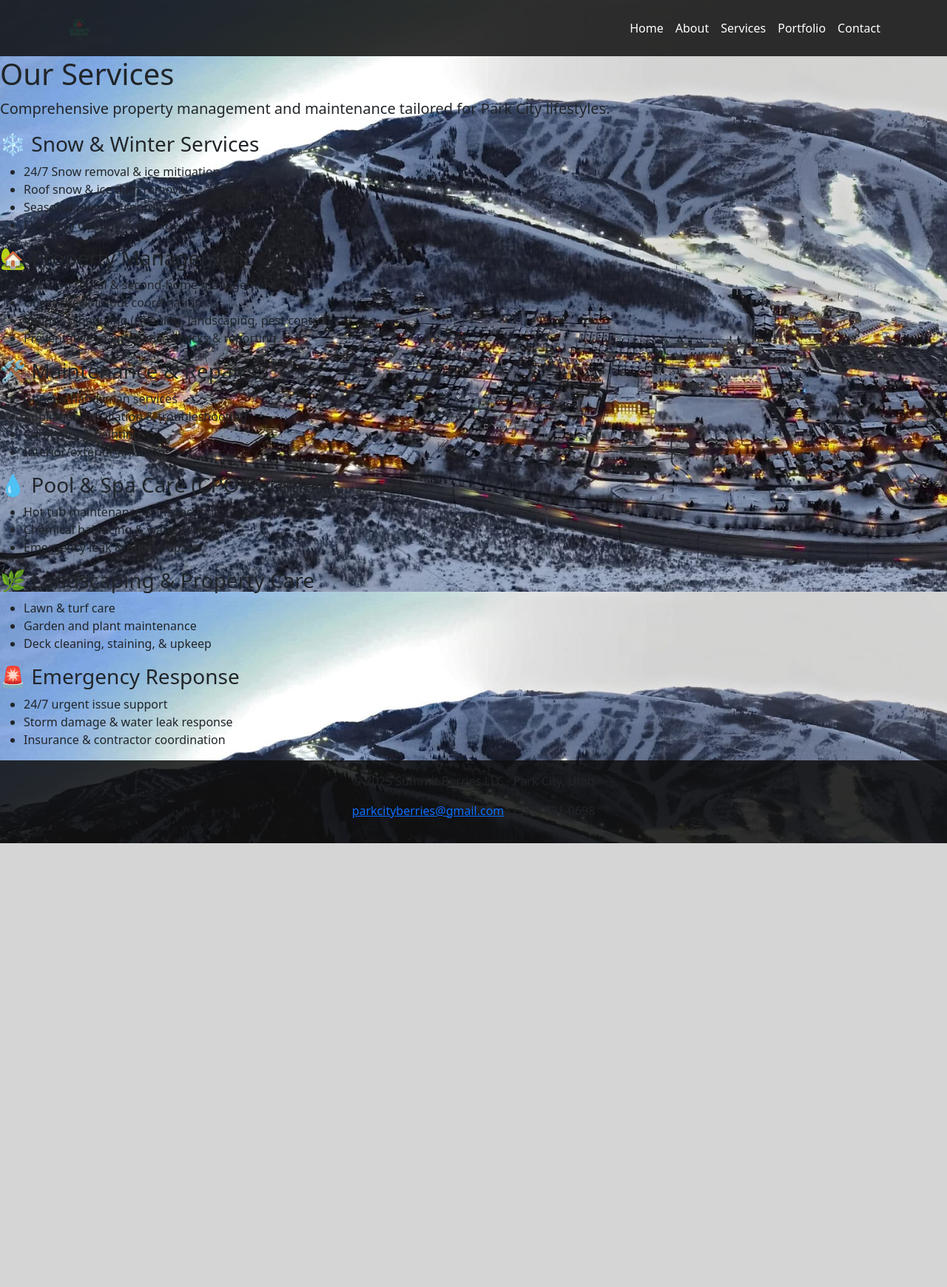
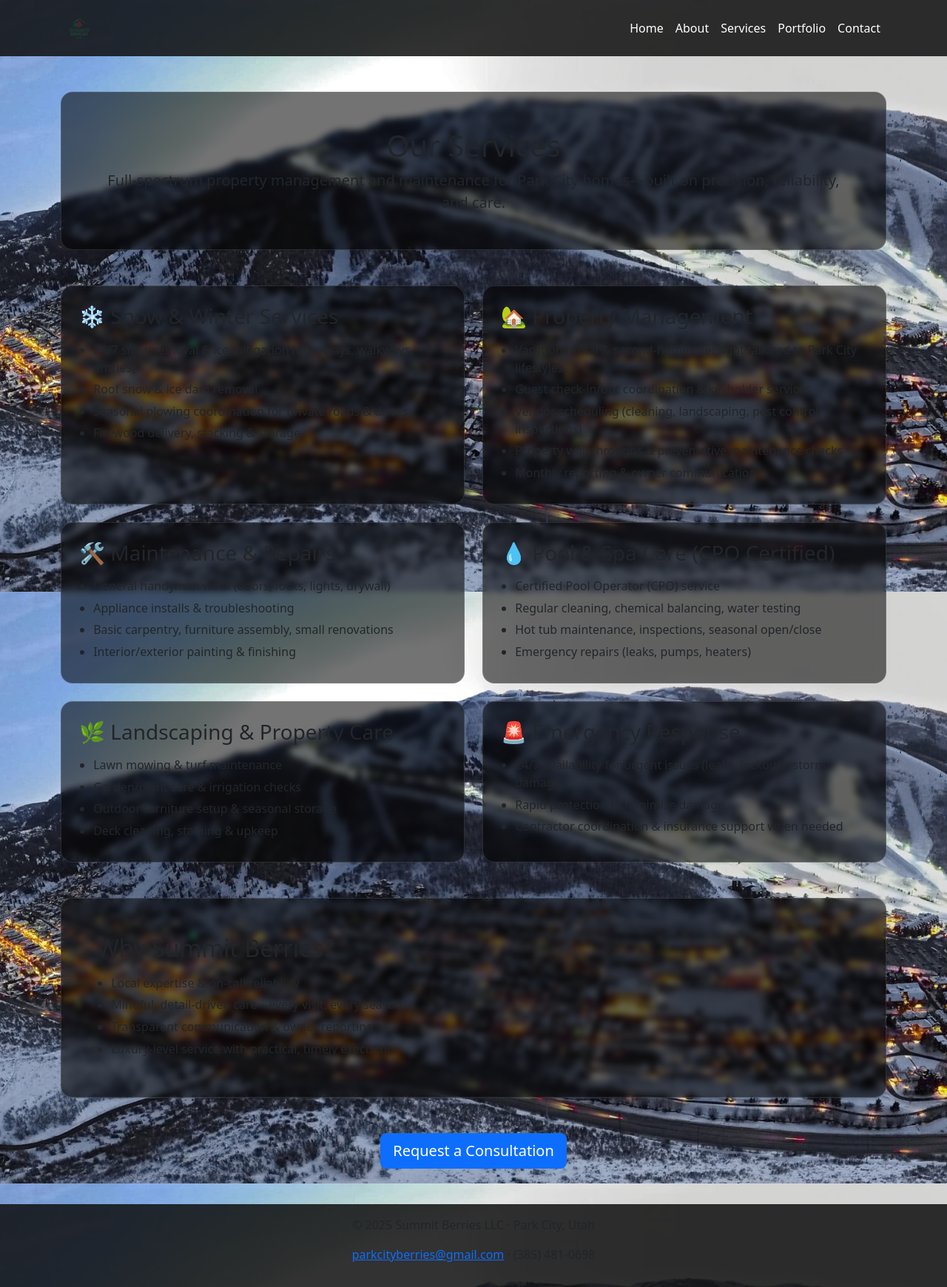
Before and after one commit to MasonShattuck/summitberries, a Flask app: page /services in a window 1280 px wide. Shown: the whole page at 74% size. Before the commit the page ends 1140 px from the top, so only its background shows below. Run offline with Flask 2, Linux system fonts and the light colour scheme.

Commit message:
Revamp Services page with glass panels and service grid

```diff
--- a/static/style.css
+++ b/static/style.css
@@ -55,3 +55,19 @@ a:hover{ color:#ffffff; }
   font-weight: 700;
   text-shadow: 2px 2px 6px rgba(0,0,0,0.65);
 }
+/* --- Services page helpers --- */
+.glass{
+  background: rgba(0,0,0,0.55);
+  border: 1px solid rgba(255,255,255,0.12);
+  border-radius: 1rem;
+  backdrop-filter: blur(4px);
+}
+
+/* tighten lists on service cards */
+.glass ul{
+  padding-left: 1.2rem;
+  margin-bottom: 0;
+}
+.glass li{
+  margin-bottom: .35rem;
+}
--- a/templates/services.html
+++ b/templates/services.html
@@ -1,51 +1,117 @@
 {% extends "base.html" %}
+{% block content %}
 
-{% block content %}
-<h1>Our Services</h1>
-<p class="lead">Comprehensive property management and maintenance tailored for Park City lifestyles.</p>
+<!-- Page header -->
+<section class="container my-5">
+  <div class="glass p-4 p-md-5 mb-4 text-center">
+    <h1 class="mb-2">Our Services</h1>
+    <p class="lead mb-0">
+      Full-spectrum property management and maintenance for Park City homes—built on precision, reliability, and care.
+    </p>
+  </div>
+</section>
 
-<h3>❄️ Snow & Winter Services</h3>
-<ul>
-  <li>24/7 Snow removal & ice mitigation</li>
+<!-- Services grid -->
+<section class="container mb-5">
+  <div class="row g-4">
+
+    <!-- Snow & Winter Services -->
+    <div class="col-12 col-md-6">
+      <div class="glass h-100 p-4">
+        <h3 class="mb-3">❄️ Snow & Winter Services</h3>
+        <ul class="mb-0">
+          <li>24/7 snow removal & ice mitigation (driveways, walkways, entries)</li>
           <li>Roof snow & ice dam removal</li>
-  <li>Seasonal plowing coordination</li>
-  <li>Firewood delivery & storage</li>
+          <li>Seasonal plowing coordination for private roads & drives</li>
+          <li>Firewood delivery, stacking & storage</li>
         </ul>
+      </div>
+    </div>
 
-<h3>🏡 Property Management</h3>
-<ul>
-  <li>Vacation rental & second-home management</li>
-  <li>Guest check-in/out coordination</li>
-  <li>Vendor scheduling (cleaning, landscaping, pest control)</li>
-  <li>Preventative maintenance checks & reporting</li>
+    <!-- Property Management -->
+    <div class="col-12 col-md-6">
+      <div class="glass h-100 p-4">
+        <h3 class="mb-3">🏡 Property Management</h3>
+        <ul class="mb-0">
+          <li>Vacation rental & second-home oversight tailored to Park City lifestyles</li>
+          <li>Guest check-in/out coordination & keyholder services</li>
+          <li>Vendor scheduling (cleaning, landscaping, pest control, inspections)</li>
+          <li>Property walkthroughs & preventative maintenance checks</li>
+          <li>Monthly reporting & owner communication</li>
         </ul>
+      </div>
+    </div>
 
-<h3>🛠 Maintenance & Repairs</h3>
-<ul>
-  <li>General handyman services</li>
-  <li>Appliance installation & troubleshooting</li>
-  <li>Carpentry & painting</li>
-  <li>Interior/exterior finishing</li>
+    <!-- Maintenance & Repairs -->
+    <div class="col-12 col-md-6">
+      <div class="glass h-100 p-4">
+        <h3 class="mb-3">🛠 Maintenance & Repairs</h3>
+        <ul class="mb-0">
+          <li>General handyman work (doors, locks, lights, drywall)</li>
+          <li>Appliance installs & troubleshooting</li>
+          <li>Basic carpentry, furniture assembly, small renovations</li>
+          <li>Interior/exterior painting & finishing</li>
         </ul>
+      </div>
+    </div>
 
-<h3>💧 Pool & Spa Care (CPO Certified)</h3>
-<ul>
-  <li>Hot tub maintenance & inspections</li>
-  <li>Chemical balancing & water testing</li>
-  <li>Emergency leak & pump repairs</li>
+    <!-- Pool & Spa Care -->
+    <div class="col-12 col-md-6">
+      <div class="glass h-100 p-4">
+        <h3 class="mb-3">💧 Pool & Spa Care (CPO Certified)</h3>
+        <ul class="mb-0">
+          <li>Certified Pool Operator (CPO) service</li>
+          <li>Regular cleaning, chemical balancing, water testing</li>
+          <li>Hot tub maintenance, inspections, seasonal open/close</li>
+          <li>Emergency repairs (leaks, pumps, heaters)</li>
         </ul>
+      </div>
+    </div>
 
-<h3>🌿 Landscaping & Property Care</h3>
-<ul>
-  <li>Lawn & turf care</li>
-  <li>Garden and plant maintenance</li>
-  <li>Deck cleaning, staining, & upkeep</li>
+    <!-- Landscaping & Property Care -->
+    <div class="col-12 col-md-6">
+      <div class="glass h-100 p-4">
+        <h3 class="mb-3">🌿 Landscaping & Property Care</h3>
+        <ul class="mb-0">
+          <li>Lawn mowing & turf maintenance</li>
+          <li>Garden/plant care & irrigation checks</li>
+          <li>Outdoor furniture setup & seasonal storage</li>
+          <li>Deck cleaning, staining & upkeep</li>
         </ul>
+      </div>
+    </div>
 
-<h3>🚨 Emergency Response</h3>
-<ul>
-  <li>24/7 urgent issue support</li>
-  <li>Storm damage & water leak response</li>
-  <li>Insurance & contractor coordination</li>
+    <!-- Emergency Response -->
+    <div class="col-12 col-md-6">
+      <div class="glass h-100 p-4">
+        <h3 class="mb-3">🚨 Emergency Response</h3>
+        <ul class="mb-0">
+          <li>24/7 availability for urgent issues (leaks, lockouts, storm damage)</li>
+          <li>Rapid protection to minimize damage</li>
+          <li>Contractor coordination & insurance support when needed</li>
         </ul>
+      </div>
+    </div>
+
+  </div>
+</section>
+
+<!-- Why us -->
+<section class="container mb-5">
+  <div class="glass p-4 p-md-5">
+    <h2 class="mb-3">Why Summit Berries?</h2>
+    <ul class="mb-0">
+      <li>Local expertise & on-call reliability</li>
+      <li>Mindful, detail-driven care—every visit, every season</li>
+      <li>Transparent communication & owner reporting</li>
+      <li>Luxury-level service with practical, timely execution</li>
+    </ul>
+  </div>
+</section>
+
+<!-- CTA -->
+<section class="container mb-5 text-center">
+  <a href="/contact" class="btn btn-primary btn-lg">Request a Consultation</a>
+</section>
+
 {% endblock %}
```
Lines whose indentation alone changed are shown as unchanged.
